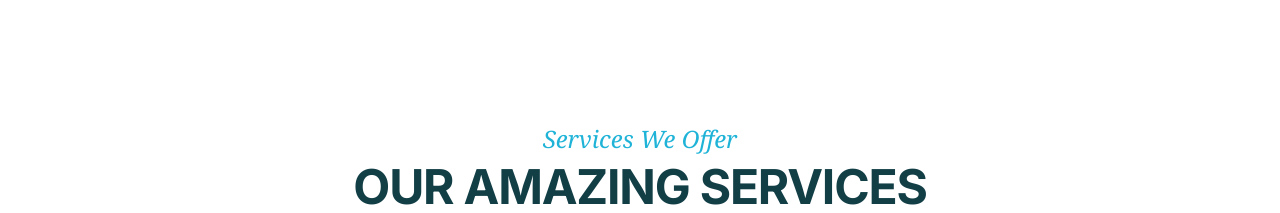
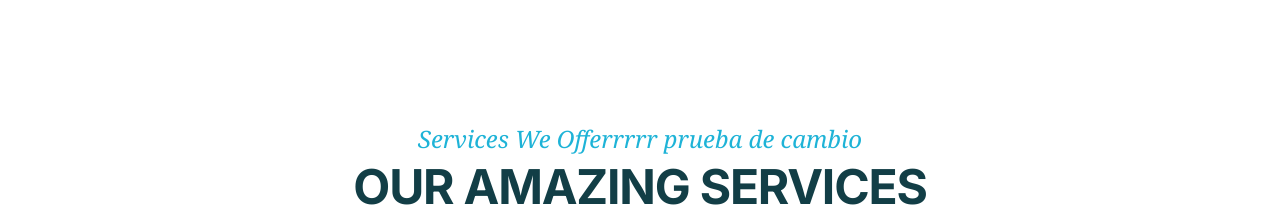
Before and after one commit to Cyan512/react-website-tourism, a React (Vite) app: page /about in a window 1280 px wide. Shown: the part 1240-1453 px from the top of the page. Built offline with nearby package versions, Linux system fonts and the light colour scheme.

Commit message:
destination refactor 222

```diff
--- a/src/components/pages/about/page-about.jsx
+++ b/src/components/pages/about/page-about.jsx
@@ -5,15 +5,7 @@ import {
     ArrowRight,
     ShieldCheck,
     Plane,
-    Users,
-    Facebook,
-    Twitter,
-    Linkedin,
-    Youtube,
-    Instagram,
-    ChevronLeft,
-    ChevronRight,
-    Star,
+    Users
 } from "lucide-react";
 
 export default function PageAbout() {
@@ -118,7 +110,7 @@ export default function PageAbout() {
                     <div className="max-w-7xl mx-auto px-4">
                         <div className="text-center mb-16">
                             <h4 className="font-serif text-[#1EB3D7] text-2xl mb-2 italic">
-                                Services We Offer
+                                Services We Offerrrrr prueba de cambio
                             </h4>
                             <h2 className="text-4xl md:text-5xl font-bold text-[#123E46] uppercase tracking-tight">
                                 Our Amazing Services
```
